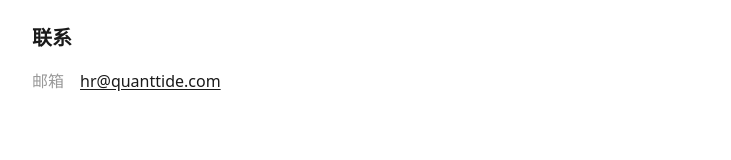
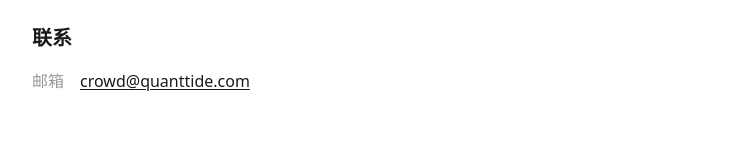
Before and after one commit to quanttide/qtcrowd, a React (Vite) app in the folder src/site/: page / in a window 1280 px wide. Shown: the part 939-1099 px from the top of the page, without its empty margins (272-1003 px from the left). Built offline with nearby package versions, Linux system fonts and the light colour scheme.

Commit message:
fix(site): 联系邮箱改为 crowd@quanttide.com

```diff
--- a/src/site/src/data/site.ts
+++ b/src/site/src/data/site.ts
@@ -2,7 +2,7 @@
 // Home 与 TaskDetail 统一从这里取，不再各自硬编码，避免漂移。
 
 /** 联系邮箱（真实接单入口：报名 / 咨询） */
-export const CONTACT_EMAIL = "hr@quanttide.com";
+export const CONTACT_EMAIL = "crowd@quanttide.com";
 
 /** 联系邮箱 mailto 链接 */
 export const CONTACT_MAILTO = `mailto:${CONTACT_EMAIL}`;
--- a/src/site/src/data/tasks.json
+++ b/src/site/src/data/tasks.json
@@ -40,7 +40,7 @@
         "完成后如质量优秀，可额外考虑给予奖励。"
       ],
       "applyGuide": [
-        "发邮件至 hr@quanttide.com 报名，说明认领「第二大脑创建插件」任务；",
+        "发邮件至 crowd@quanttide.com 报名，说明认领「第二大脑创建插件」任务；",
         "报名后由量潮提供任务输入（原始对话导出文件 + 格式章程说明）；",
         "按交付物清单完成：资产云插件 / 可运行配置、使用说明文档、测试记录；",
         "完成后按任务档案结算（1000 元代金券或自报价协商）；本任务可通过「认领考核题」方式计入考核。"
```
